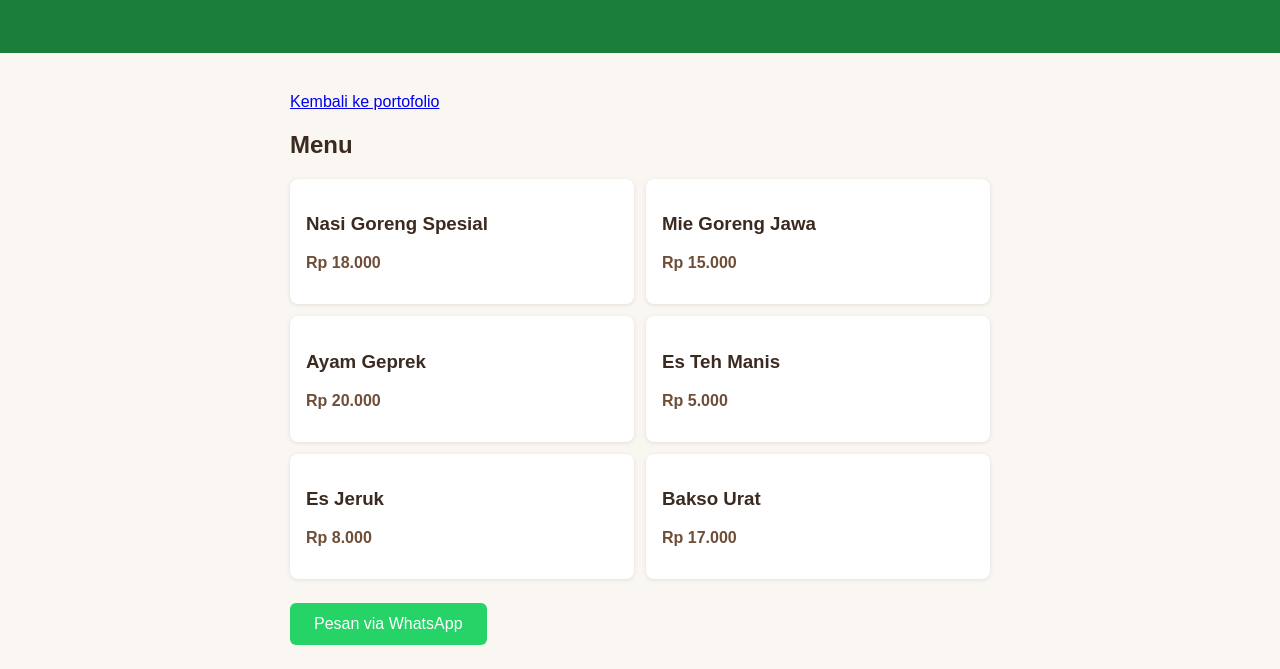
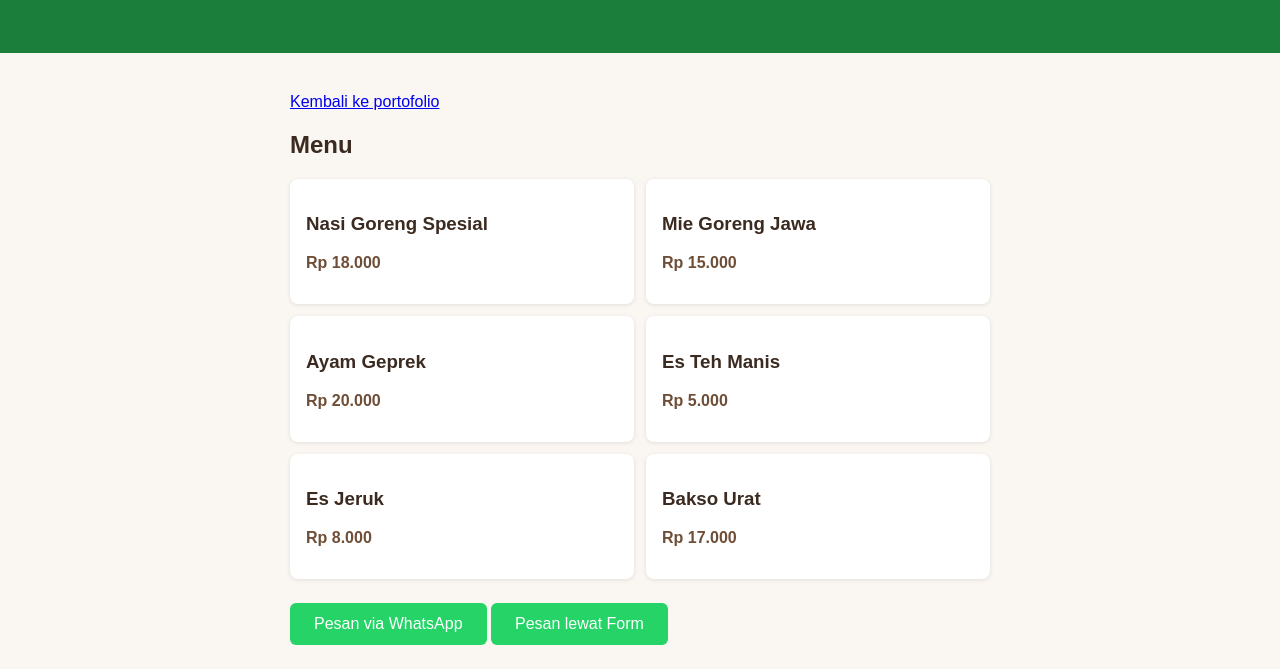
Before and after one commit to fran-221/portofolio, a plain HTML site: page kopi-senja.html in a window 1280 px wide. Shown: the part 141-810 px from the top of the page. Drawn offline with Linux system fonts and the light colour scheme.

Commit message:
Update kopi-senja.html

```diff
--- a/kopi-senja.html
+++ b/kopi-senja.html
@@ -35,6 +35,7 @@
       <div class="kartu"><h3>Bakso Urat</h3><p class="harga">Rp 17.000</p></div>
     </div>
     <a class="tombol" href="https://wa.me/6281234567890">Pesan via WhatsApp</a>
+    <a class="tombol" href="https://docs.google.com/forms/d/e/1FAIpQLSfdc8JW-9a5FQjkaRScWZwdb_n28-Qskwk6-Sfb-tR8ZiYAzw/viewform">Pesan lewat Form</a>
   </main>
 </body>
 </html>
```
